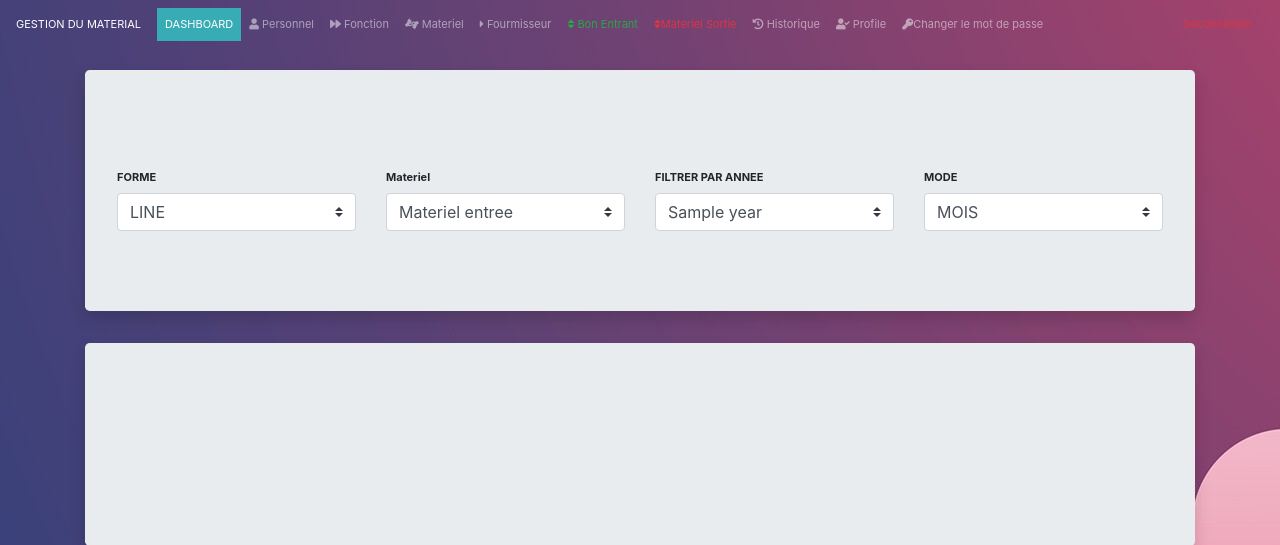
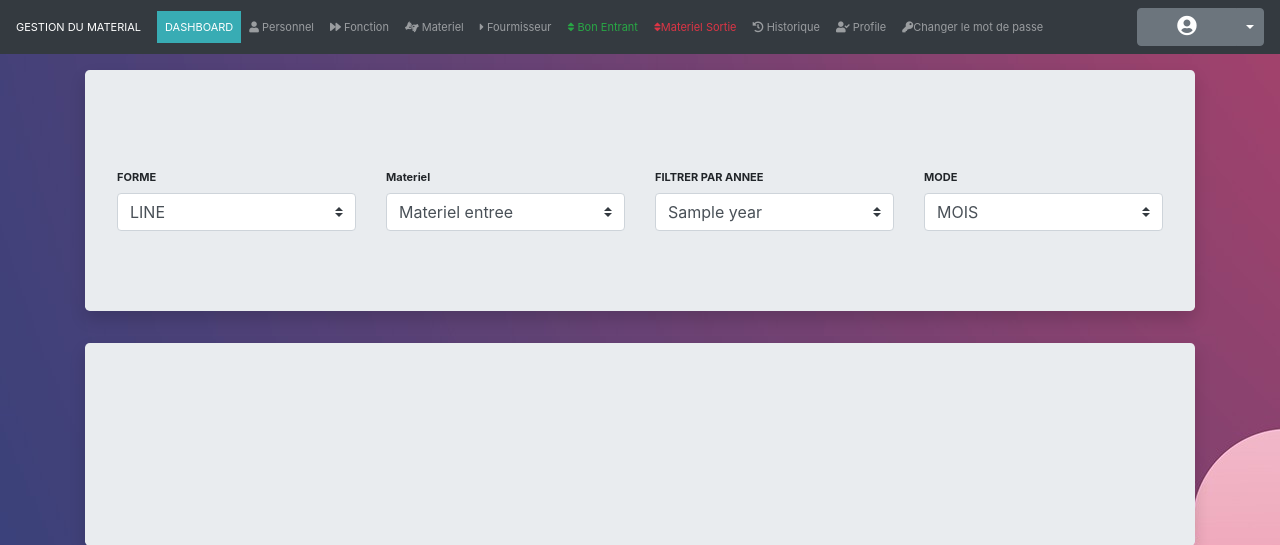
Before and after one commit to Alfinace/first-git-mini-project, a Symfony app: template templates/admin/index.html.twig in a window 1280 px wide. Shown: the top 545 px of the page. Run offline with Twig, Linux system fonts and the light colour scheme; the template is opened without the code that fills it: most values are stand-ins (such as "Sample title", 1, 10 or a date in 2020); some libraries are stand-ins or nearby versions.

Commit message:
set button logout

```diff
--- a/templates/base.html.twig
+++ b/templates/base.html.twig
@@ -33,7 +33,7 @@
 </head>
 <body class="bg-gray" id="smaller" style="background-image: url({{ asset('images/bg.jpg') }});background-attachment: fixed;">
     <header class="fixed-top">
-        <nav class="navbar navbar-expand-sm navbar-dark bg-dark" style="background-image: url({{ asset('images/bg.jpg') }})">
+        <nav class="navbar navbar-expand-sm navbar-dark bg-dark" style="background-color: #000">
             <a class="navbar-brand text-uppercase" id="smaller" href="#">Gestion du material</a>
             <a class="navbar-toggler d-lg-none text-light"  data-toggle="collapse" data-target="#collapsibleNavId" aria-controls="collapsibleNavId"
                 aria-expanded="false" aria-label="Toggle navigation"><i class="fa fa-align-justify" aria-hidden="true"></i></a>
@@ -72,9 +72,20 @@
                         <a class="nav-link text warning" href="{{ path('edit_password') }}"> <i class="fa fa-key " aria-hidden="true"></i>Changer le mot de passe</a>
                     </li>
                 </ul>
-                <span class="my-2 my-lg-0 text-danger">
-                    <a href="{{ path('app_logout') }}" class="text-danger btn " id="smaller"><i class="fa fa-sign-in" aria-hidden="true"></i>Deconnexion</a>
+              <div class="btn-group">
+                <span  class="btn btn-secondary text-capitalize" style="width: 100px;">
+                    <i class="fa fa-user-circle" style="font-size: 20px;" aria-hidden="true"></i>
+                    {{ app.getUser.username }}
                 </span>
+                <button type="button" class="btn btn-secondary dropdown-toggle dropdown-toggle-split" data-toggle="dropdown" aria-haspopup="true" aria-expanded="false">
+                  <span class="sr-only">Toggle Dropdown</span>
+                </button>
+                <div class="dropdown-menu bg-danger">
+                 <form action="{{ path('app_logout') }}" method="get">
+                     <button type="submit" class="btn btn-danger btn-sm btn-block">se déconnecter</button>
+                 </form>
+                </div>
+              </div>
             </div>
         </nav>
     </header>
```
